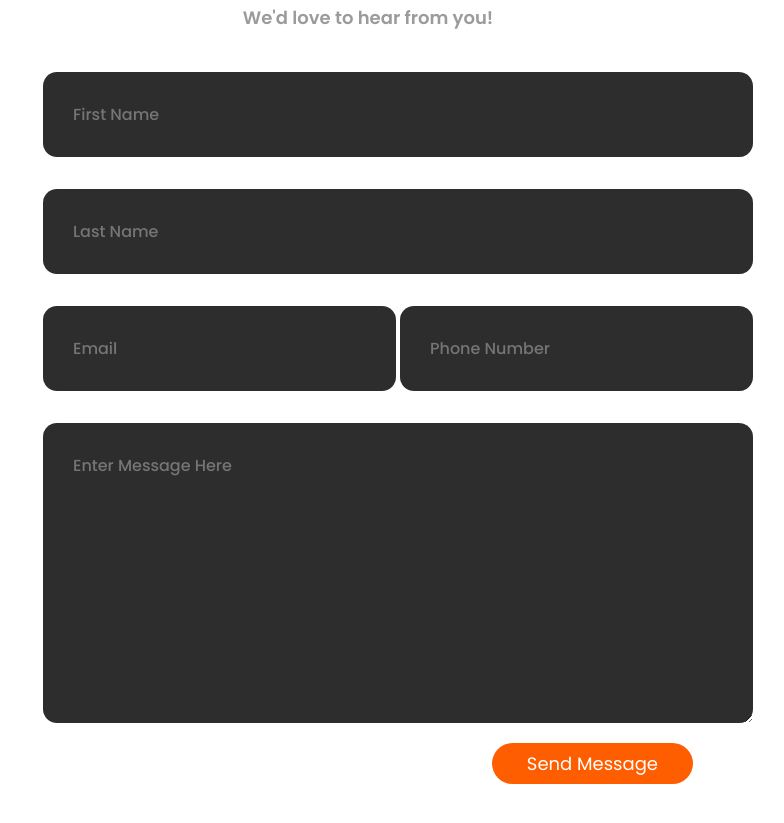
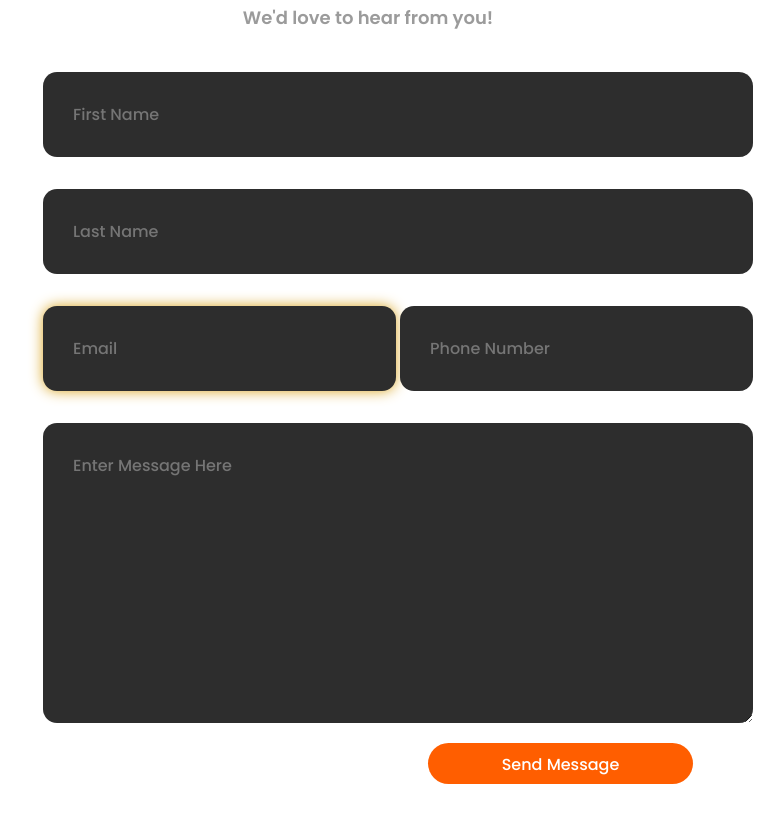
Before and after one commit to saim-x/CheetayReplicationSite, a plain HTML site: page feedbackform.html in a window 1280 px wide. Shown: the part 173-996 px from the top of the page, without its empty margins (272-1056 px from the left). Drawn offline with Linux system fonts and the light colour scheme.

Commit message:
Add files via upload

```diff
--- a/feedbackform.html
+++ b/feedbackform.html
@@ -63,7 +63,9 @@
     border-radius: 14px;
     box-shadow: 0px 0px 14px goldenrod;
 }
-
+#email-id:invalid{
+    box-shadow: 0px 0px 14px goldenrod;
+}
 .thank-you-msg.show {
     display: block;
 }
@@ -109,6 +111,7 @@
     }
 
     .submit-btn {
+        width: 30%;
         float: right;
         padding: 7px 35px;
         border-radius: 60px;
@@ -118,13 +121,20 @@
         font-size: 18px;
         cursor: pointer;
         margin-bottom: 5vh;
-
     }
-
+    #submit{
+        background: transparent;
+        padding: 0;
+    }
+    #submit:hover{
+        background: transparent;
+        padding: 0;
+        box-shadow: none;
+        cursor: pointer;
+    }
     .submit-btn:hover {
-        transform: translateY(3px);
-        box-shadow: 1px 1px 12px goldenrod;
-
+        transform: translateY(3px) !important;
+        box-shadow: 1px 1px 12px goldenrod !important;
     }
     .container {
         display: block;
@@ -139,7 +149,7 @@
         <div class="row" id="row">
             <h4 style="text-align:center">We'd love to hear from you!</h4>
         </div>
-        <form id="feedbackForm">
+        <form id="feedbackForm" >
             <div class="row input-container">
                 <div>
                     <div class="styled-input wide">
@@ -153,7 +163,7 @@
                 </div>
                 <div>
                     <div class="styled-input">
-                        <input type="email" name="email" required placeholder="Email" />
+                        <input type="email" name="email" required placeholder="Email" id="email-id" />
                         <label></label>
                     </div>
                 </div>
@@ -170,7 +180,7 @@
                     </div>
                 </div>
                 <div>
-                    <div class="btn-lrg submit-btn" onclick="submitForm()">Send Message</div>
+                    <div class="submit-btn"><input id="submit" type="submit" value="Send Message" onsubmit="submitFormFunc();"></div>
                 </div>
             </div>
         </form>
@@ -180,7 +190,7 @@
     </div>
 </body>
 <script>
-    function submitForm() {
+    function submitFormFunc() {
         document.getElementById("feedbackForm").style.display = "none";
         document.getElementById("row").style.display = "none";
         document.getElementById("feedbackForm").style.display = "none";
```
